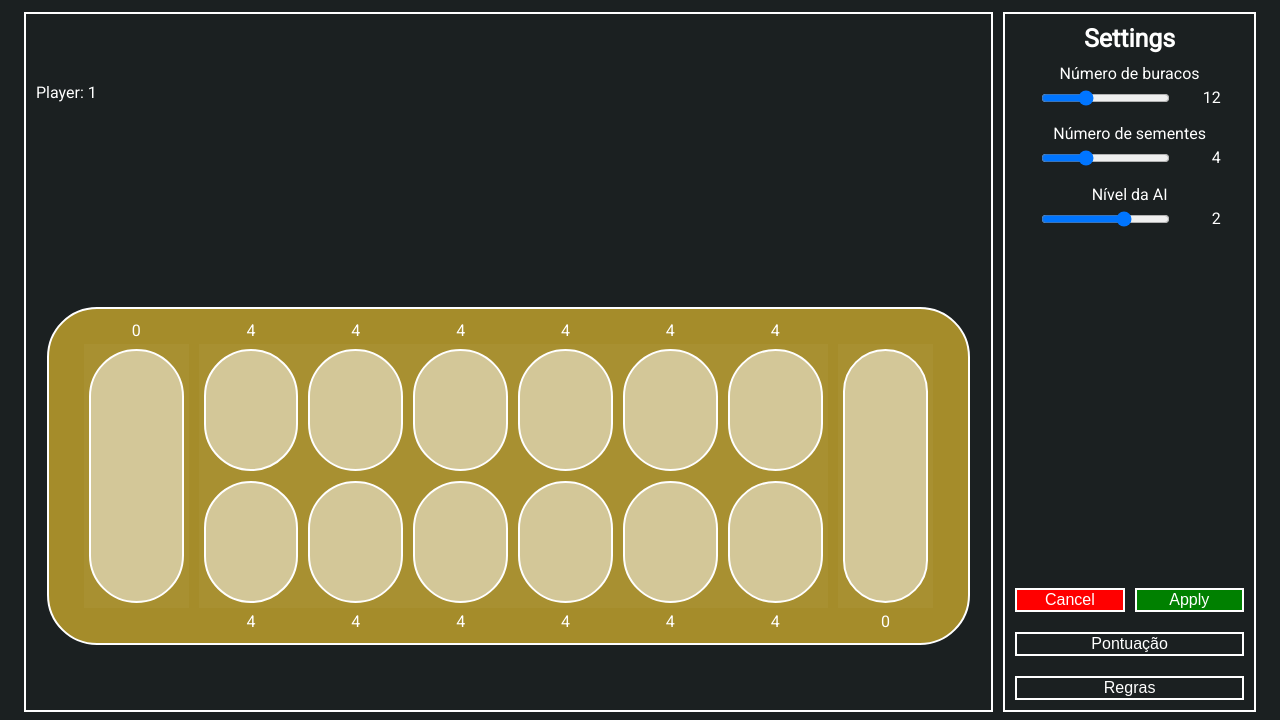
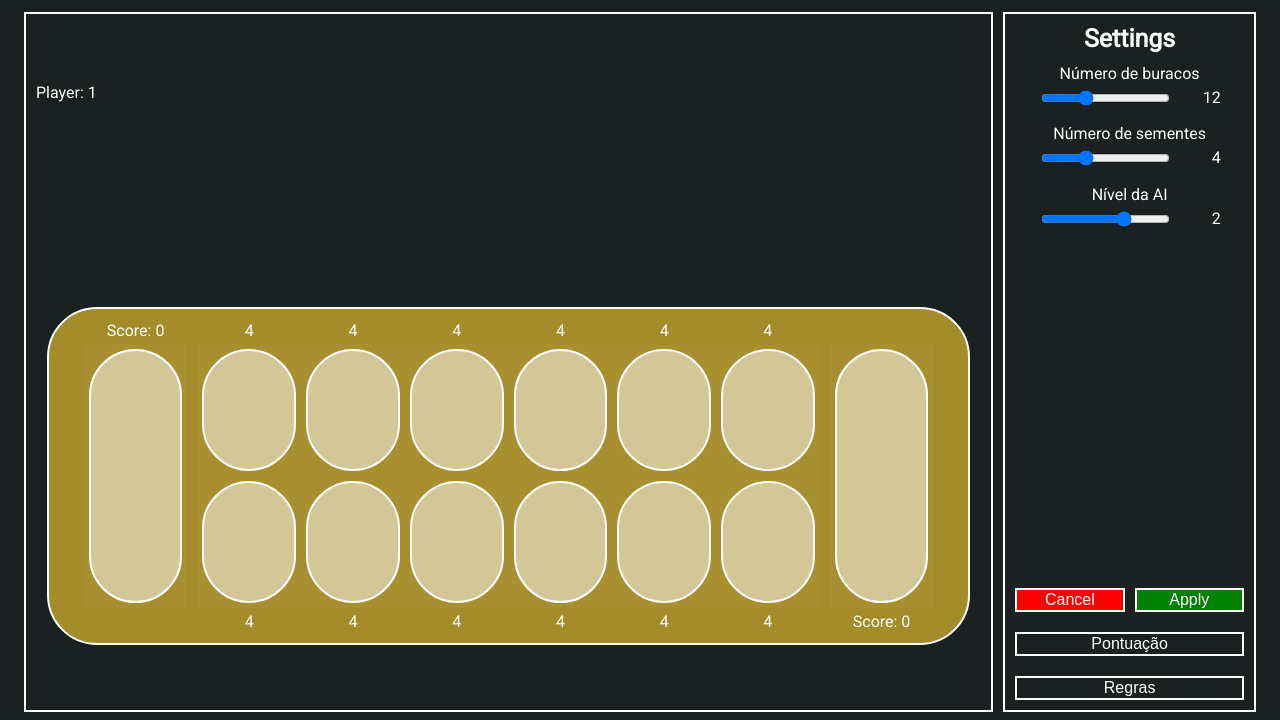
Before and after one commit to Henrique-Valente/LTW-Proj1, a plain HTML site: page index.html in a window 1280 px wide. Shown: the part 105-825 px from the top of the page. Drawn offline with Linux system fonts and the light colour scheme.

Commit message:
Fixed a bug on CSS that was messing with the player 2 pot size

```diff
--- a/style.css
+++ b/style.css
@@ -200,8 +200,9 @@ html {
 }
 
 .seedCountPT{
-  position: relative;
+  position: absolute;
   top: -30px;
+  width: 100%;
 }
 .bead {
   position:absolute;
--- a/toggleFun.js
+++ b/toggleFun.js
@@ -148,13 +148,13 @@ function genDivScore(type,index,game){
     if(type == 'mt'){
         return '<div class="pot border" id="'+type+'">'
             +'<div class="seedCountPB">'
-                +game.board.get_element_at_position(index)
+                + "Score: " + game.board.get_element_at_position(index)
             +'</div>'
         +'</div>';
     }else{
         return '<div class="pot border" id="'+type+'">'
             +'<div class="seedCountPT">'
-                +game.board.get_element_at_position(index)
+                + "Score: " + game.board.get_element_at_position(index)
             +'</div>'
         +'</div>';
     }
```
